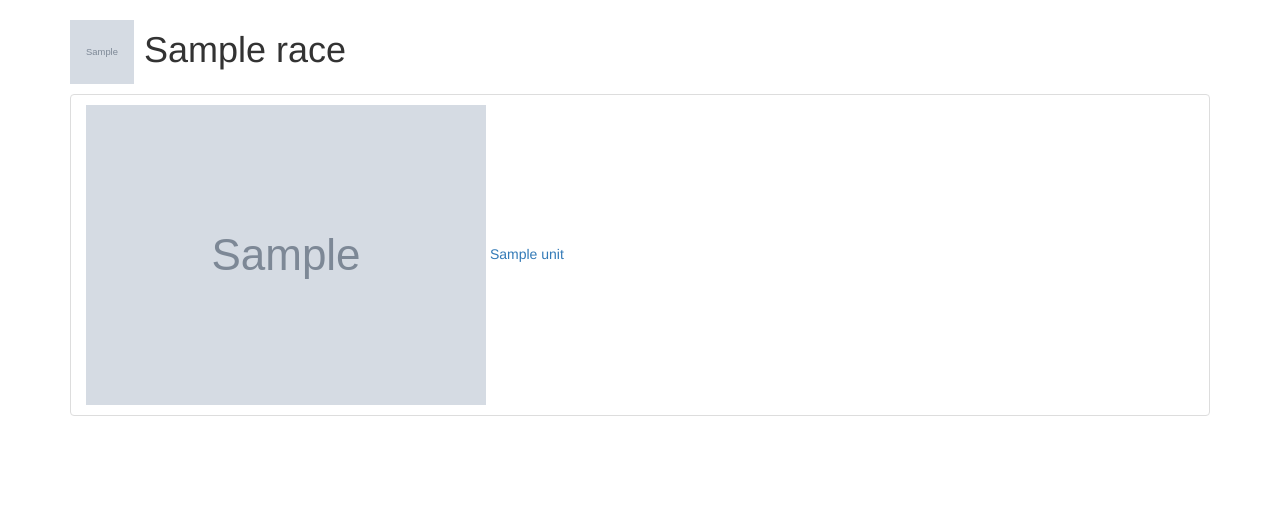
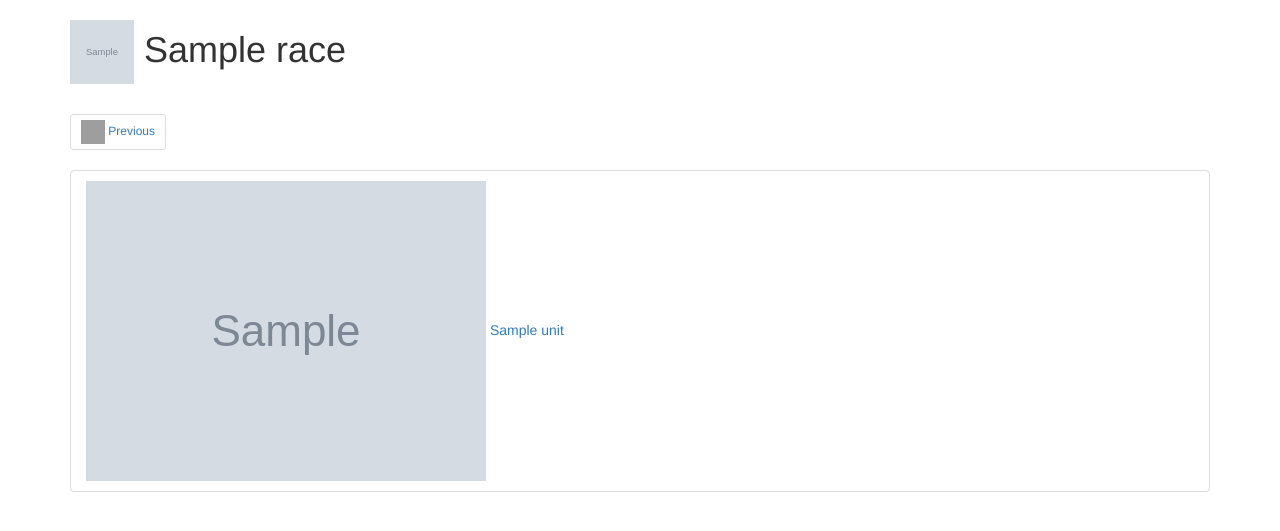
Before and after one commit to J1bz/war3files, a Django app: template units/templates/race_detail.html in a window 1280 px wide. Shown: the top 531 px of the page. Run offline with Django 3.2, Linux system fonts and the light colour scheme; the template is opened without the code that fills it: most values are stand-ins (such as "Sample title", 1, 10 or a date in 2020); grey boxes marked "Sample" are stand-in pictures; some libraries are stand-ins or nearby versions; grey boxes are pictures that could not be loaded.

Commit message:
Add previous button

```diff
--- a/units/templates/race_detail.html
+++ b/units/templates/race_detail.html
@@ -1,7 +1,26 @@
 {% include "header.html" %}
 {% block content %}
   <div class="container">
+    <div class="row">
+      <div class="col-xs-12">
         <h1><img src="/media/{{ race.icon }}" height="64px" width="64px" /> {{ race }}</h1>
+      </div>
+    </div>
+
+    <div class="row">
+      <div class="col-xs-12">
+        <nav aria-label="previous">
+          <ul class="pagination pagination-sm">
+            <li>
+              <a href="/"><img src="/static/img/BTNLoad.png" height="24px" width="24px" /> Previous</a>
+            </li>
+          </ul>
+        </nav>
+      </div>
+    </div>
+
+    <div class="row">
+      <div class="col-xs-12">
         <ul class="list-group">
           {% for unit in race.unit_set.all|dictsort:"name" %}
             <a href="/unit/{{ unit.pk }}/">
@@ -12,5 +31,7 @@
           {% endfor %}
         </ul>
       </div>
+    </div>
+  </div>
 {% endblock %}
 {% include "footer.html" %}
```
Also changed, not shown: units/templates/unit_detail.html (+21 -0 lines). Lines whose indentation alone changed are shown as unchanged.
